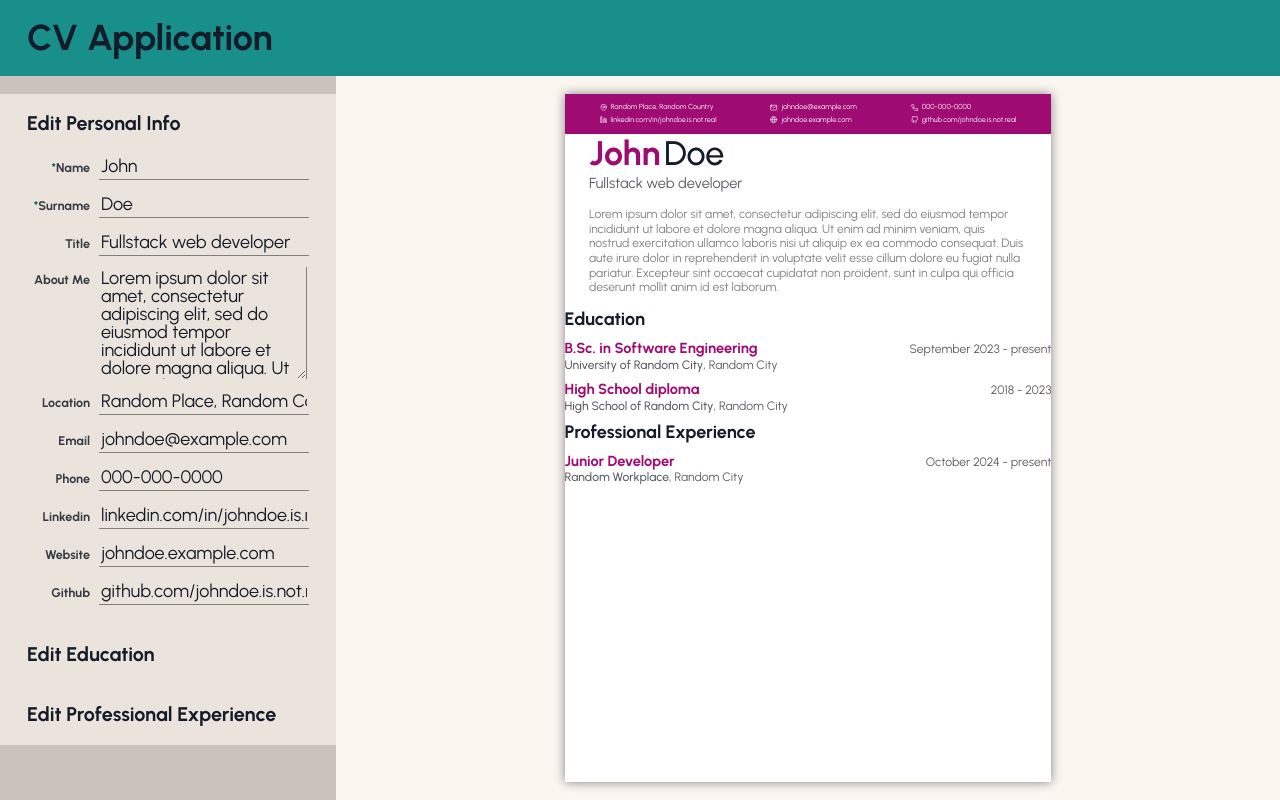
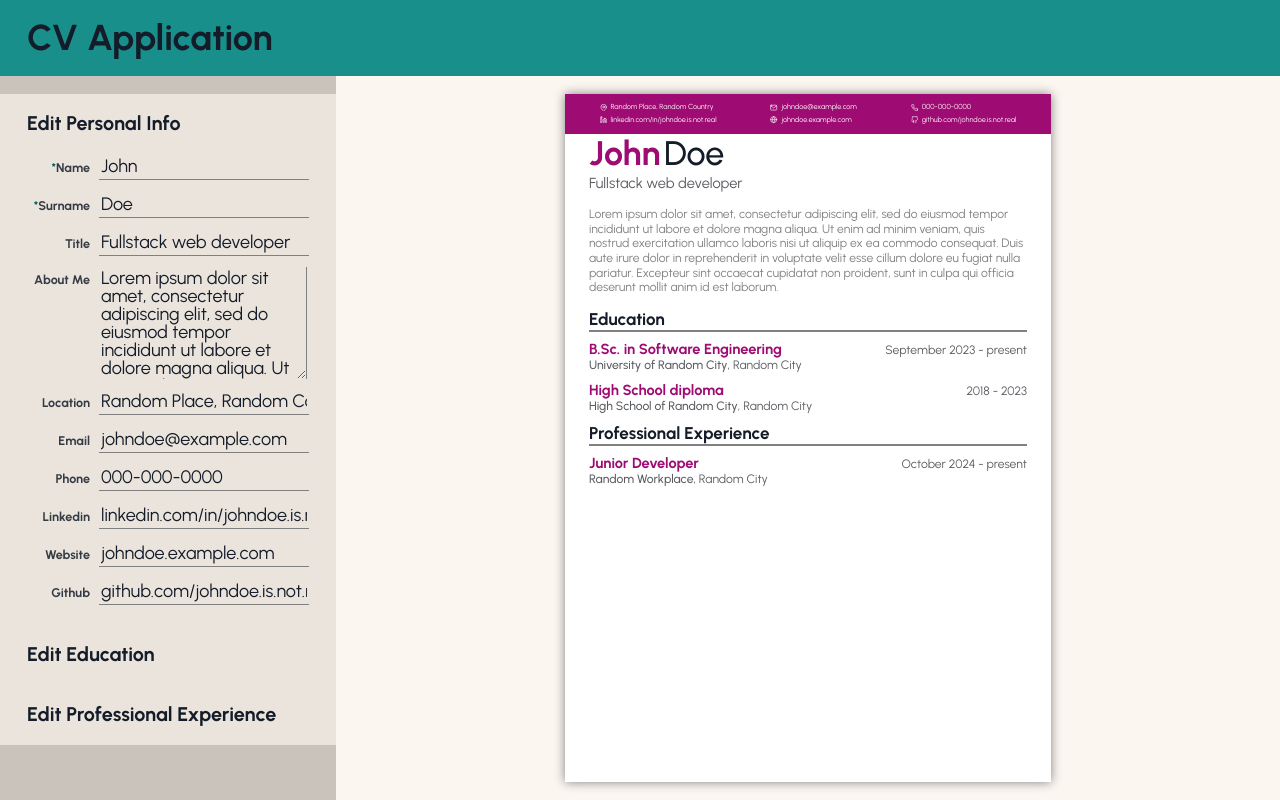
Before and after one commit to frarosset/cv-application, a React (Vite) app: page / in a window 1280 px wide. Built offline with nearby package versions, Linux system fonts and the light colour scheme.

Commit message:
style(): add style to components with class .preview-panel-with-list-and-dates
Such components are PreviewEducationPanel and
PreviewProfessionalExperience, and have similar styles.

```diff
--- a/src/components/preview/PreviewEducationPanel.jsx
+++ b/src/components/preview/PreviewEducationPanel.jsx
@@ -1,10 +1,11 @@
 import PreviewListWithDates from "./PreviewListWithDates.jsx";
+import "../../styles/preview/previewPanelWithListAndDates.css";
 
 const textProperties = ["institution", "address", "degree"];
 
 function PreviewEducationPanel({ education }) {
   return (
-    <div className="preview-education-panel">
+    <div className="preview-panel-with-list-and-dates preview-education-panel">
       <h3>Education</h3>
 
       <PreviewListWithDates
--- a/src/components/preview/PreviewProfessionalExperience.jsx
+++ b/src/components/preview/PreviewProfessionalExperience.jsx
@@ -1,10 +1,11 @@
 import PreviewListWithDates from "./PreviewListWithDates.jsx";
+import "../../styles/preview/previewPanelWithListAndDates.css";
 
 const textProperties = ["institution", "address", "role"];
 
 function PreviewProfessionalExperience({ professionalExperience }) {
   return (
-    <div className="preview-professional-experience-panel">
+    <div className="preview-panel-with-list-and-dates preview-professional-experience-panel">
       <h3>Professional Experience</h3>
 
       <PreviewListWithDates
--- /dev/null
+++ b/src/styles/preview/previewPanelWithListAndDates.css
@@ -0,0 +1,12 @@
+.preview-panel-with-list-and-dates {
+  display: flex;
+  flex-direction: column;
+  padding: 0 var(--preview-page-padding);
+}
+
+.preview-panel-with-list-and-dates h3 {
+  border-bottom: 2px solid var(--preview-secondary-text-color);
+  color: var(--preview-main-text-color);
+  font-size: var(--preview-panel-title-fontsize);
+  font-weight: bold;
+}
--- a/src/styles/variables.css
+++ b/src/styles/variables.css
@@ -112,6 +112,7 @@
   --preview-full-name-fontsize: 7cqw;
 
   --preview-title-fontsize: 3cqw;
+  --preview-panel-title-fontsize: 3.5cqw;
   --preview-about-me-fontsize: 2.5cqw;
 
   --preview-main-fontsize: 2.5cqw;
```
